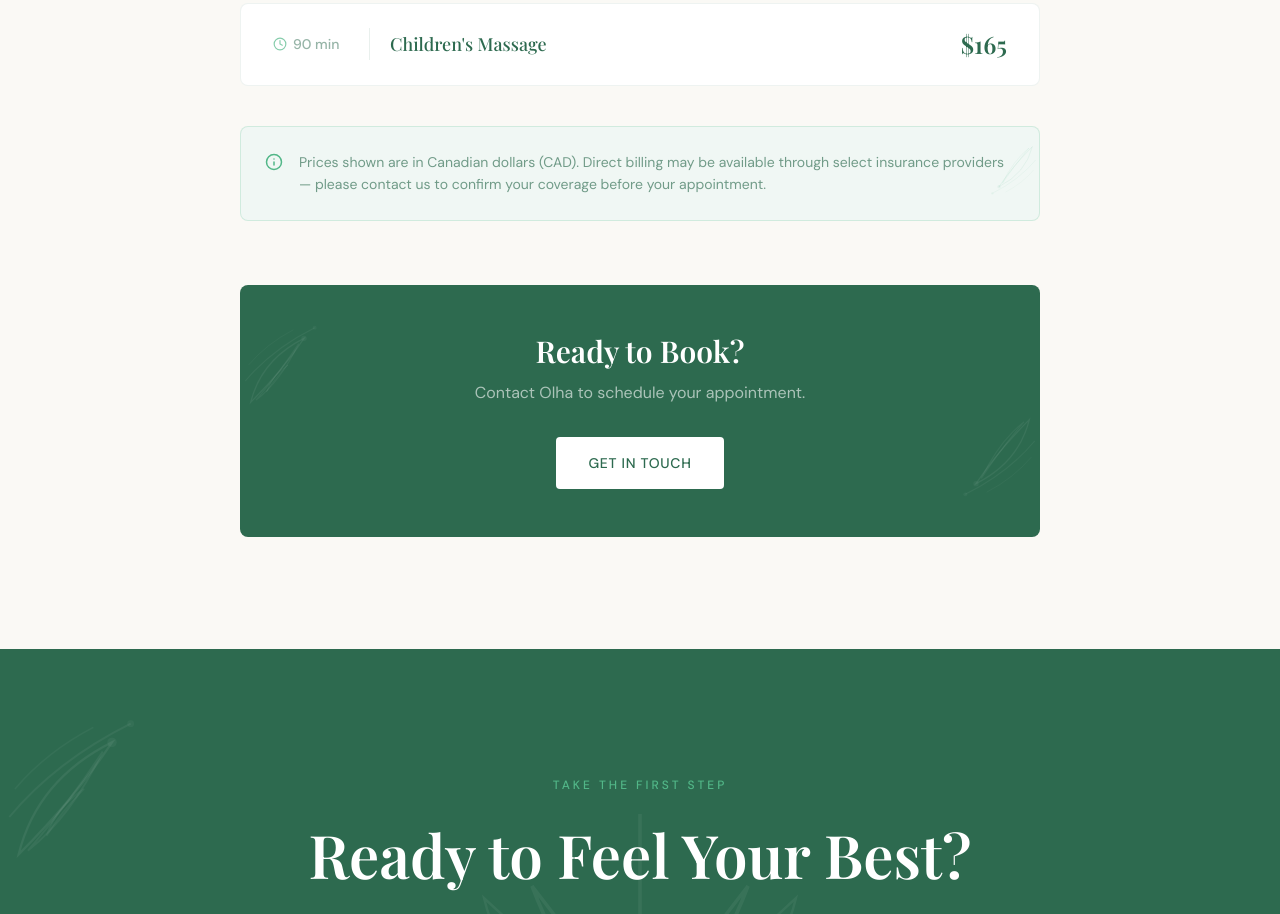
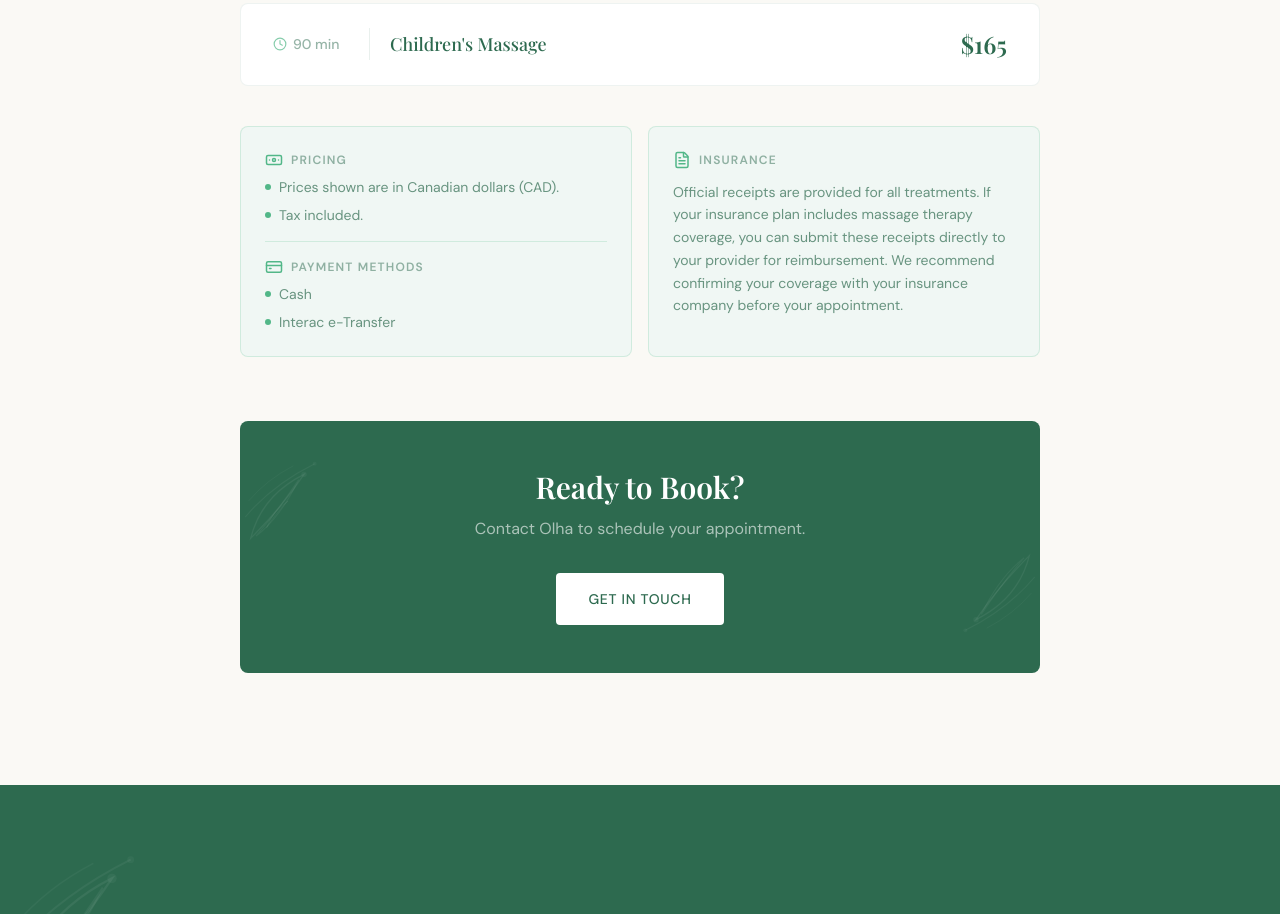
Before and after one commit to romaninet/massage-therapy-website, a Next.js app: page /en/fees in a window 1280 px wide. Shown: the part 1600-2514 px from the top of the page. Built offline with nearby package versions, Linux system fonts and the light colour scheme.

Commit message:
update pricing and conditions

```diff
--- a/messages/en.json
+++ b/messages/en.json
@@ -66,7 +66,12 @@
     "preTitle": "Transparent Pricing",
     "title": "Fees & Services",
     "subtitle": "Transparent pricing for quality therapeutic care",
-    "note": "Prices shown are in Canadian dollars (CAD). Direct billing may be available through select insurance providers — please contact us to confirm your coverage before your appointment.",
+    "notePricingLabel": "Pricing",
+    "notePricing1": "Prices shown are in Canadian dollars (CAD).",
+    "notePricing2": "Tax included.",
+    "notePaymentLabel": "Payment Methods",
+    "noteInsuranceLabel": "Insurance",
+    "noteInsurance": "Official receipts are provided for all treatments. If your insurance plan includes massage therapy coverage, you can submit these receipts directly to your provider for reimbursement. We recommend confirming your coverage with your insurance company before your appointment.",
     "ctaTitle": "Ready to Book?",
     "ctaText": "Contact Olha to schedule your appointment.",
     "ctaButton": "Get in Touch"
--- a/messages/fr.json
+++ b/messages/fr.json
@@ -66,7 +66,12 @@
     "preTitle": "Tarification transparente",
     "title": "Tarifs et services",
     "subtitle": "Des prix transparents pour des soins thérapeutiques de qualité",
-    "note": "Les prix sont en dollars canadiens (CAD). La facturation directe peut être disponible auprès de certains assureurs — veuillez nous contacter pour confirmer votre couverture avant votre rendez-vous.",
+    "notePricingLabel": "Tarification",
+    "notePricing1": "Les prix sont en dollars canadiens (CAD).",
+    "notePricing2": "Taxes incluses.",
+    "notePaymentLabel": "Modes de paiement",
+    "noteInsuranceLabel": "Assurance",
+    "noteInsurance": "Des reçus officiels sont fournis pour tous les traitements. Si votre régime d'assurance inclut la massothérapie, vous pouvez soumettre ces reçus directement à votre assureur pour remboursement. Nous vous recommandons de confirmer votre couverture auprès de votre compagnie d'assurance avant votre rendez-vous.",
     "ctaTitle": "Prêt(e) à réserver?",
     "ctaText": "Contactez Olha pour planifier votre rendez-vous.",
     "ctaButton": "Nous contacter"
--- a/src/app/[locale]/fees/page.tsx
+++ b/src/app/[locale]/fees/page.tsx
@@ -1,9 +1,9 @@
 import type { Metadata } from 'next';
 import { getTranslations, setRequestLocale } from 'next-intl/server';
-import { SITE, SERVICES, absoluteUrl } from '@/lib/config';
+import { SITE, SERVICES, BUSINESS, absoluteUrl } from '@/lib/config';
 import { servicesJsonLd } from '@/lib/jsonld';
 import Link from 'next/link';
-import { Clock, Info } from 'lucide-react';
+import { Clock, Banknote, CreditCard, FileText } from 'lucide-react';
 import { BotanicalCornerTL, BotanicalCornerBR, BotanicalDivider } from '@/components/BotanicalDecor';
 import CTASection from '@/components/sections/CTASection';
 
@@ -120,12 +120,47 @@ export default async function FeesPage({ params }: { params: Promise<{ locale: s
           </div>
 
           {/* Info note */}
-          <div className="mt-10 flex items-start gap-4 bg-pale-sage rounded-lg p-6 border border-sage/20 relative overflow-hidden">
-            <BotanicalCornerBR className="absolute bottom-0 right-0 w-20 h-20 text-sage/20 pointer-events-none" />
-            <Info size={18} className="text-sage mt-0.5 flex-shrink-0" />
-            <p className="text-forest/65 text-sm leading-relaxed relative z-10">
-              {t('note')}
-            </p>
+          <div className="mt-10 grid grid-cols-1 md:grid-cols-2 gap-4">
+            {/* Pricing + Payment combined */}
+            <div className="bg-pale-sage rounded-lg p-6 border border-sage/20 flex flex-col gap-4">
+              <div className="flex flex-col gap-2">
+                <div className="flex items-center gap-2 text-sage">
+                  <Banknote size={18} />
+                  <span className="text-xs font-semibold uppercase tracking-widest text-forest/50">{t('notePricingLabel')}</span>
+                </div>
+                <ul className="space-y-2">
+                  {[t('notePricing1'), t('notePricing2')].map((item) => (
+                    <li key={item} className="flex items-center gap-2 text-forest/70 text-sm">
+                      <span className="w-1.5 h-1.5 rounded-full bg-sage flex-shrink-0" />
+                      {item}
+                    </li>
+                  ))}
+                </ul>
+              </div>
+              <div className="border-t border-sage/20 pt-4 flex flex-col gap-2">
+                <div className="flex items-center gap-2 text-sage">
+                  <CreditCard size={18} />
+                  <span className="text-xs font-semibold uppercase tracking-widest text-forest/50">{t('notePaymentLabel')}</span>
+                </div>
+                <ul className="space-y-2">
+                  {BUSINESS.paymentAccepted.map((method) => (
+                    <li key={method} className="flex items-center gap-2 text-forest/70 text-sm">
+                      <span className="w-1.5 h-1.5 rounded-full bg-sage flex-shrink-0" />
+                      {method}
+                    </li>
+                  ))}
+                </ul>
+              </div>
+            </div>
+
+            {/* Insurance */}
+            <div className="bg-pale-sage rounded-lg p-6 border border-sage/20 flex flex-col gap-3">
+              <div className="flex items-center gap-2 text-sage">
+                <FileText size={18} />
+                <span className="text-xs font-semibold uppercase tracking-widest text-forest/50">{t('noteInsuranceLabel')}</span>
+              </div>
+              <p className="text-forest/70 text-sm leading-relaxed">{t('noteInsurance')}</p>
+            </div>
           </div>
 
           {/* CTA card */}
```
Also changed, not shown: 2 other files (tests, documents, lock files or other folders).
